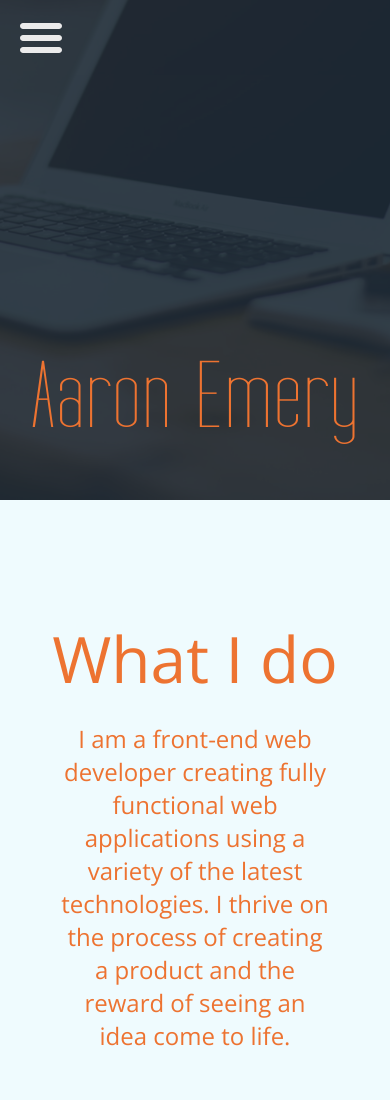
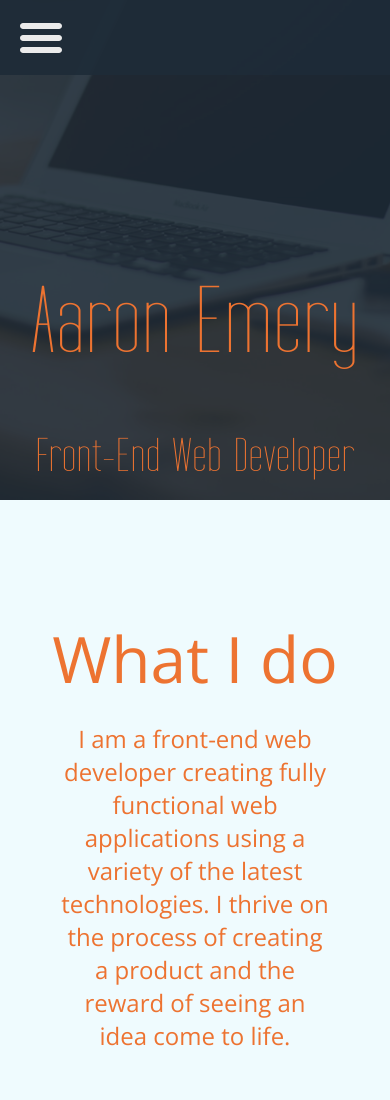
Before and after one commit to a-emery/Portfolio, a plain HTML site: page index.html in a window 390 px wide. Shown: the top 1100 px of the page. Drawn offline with nearby package versions, Linux system fonts and the light colour scheme; some packages are replaced by stand-ins of ours; a script that the page names is missing.

Commit message:
Progress is being made on home

```diff
--- a/scss/main.scss
+++ b/scss/main.scss
@@ -103,6 +103,18 @@ body {
   left: 0;
   right: 0;
   background: $body-color-overlay;
+
+  @include media($large-tablet) {
+    top: 0;
+  }
+
+  @include media($mobile) {
+    top: 0;
+  }
+
+  @include media($small-mobile) {
+    top: 0;
+  }
 }
 
 .heroCoverThanks {
```
Also changed, not shown: css/main.css.
